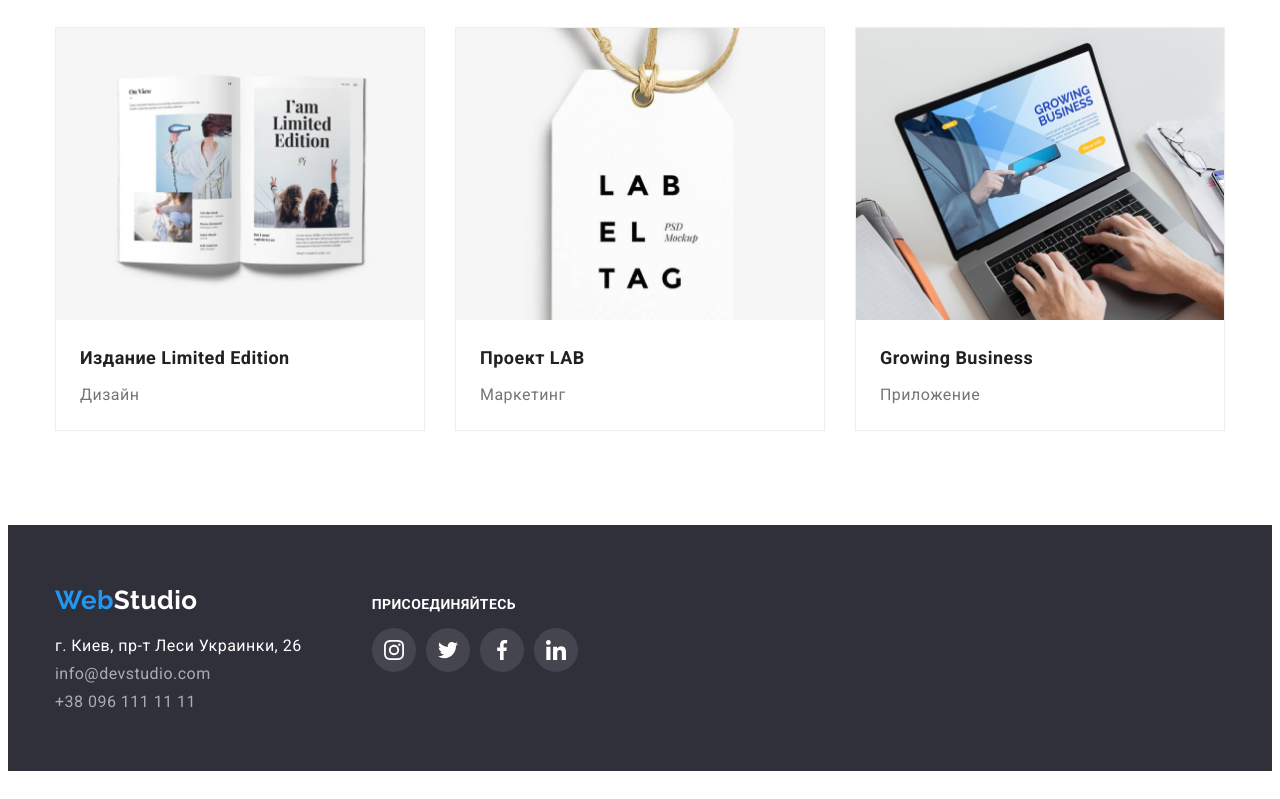
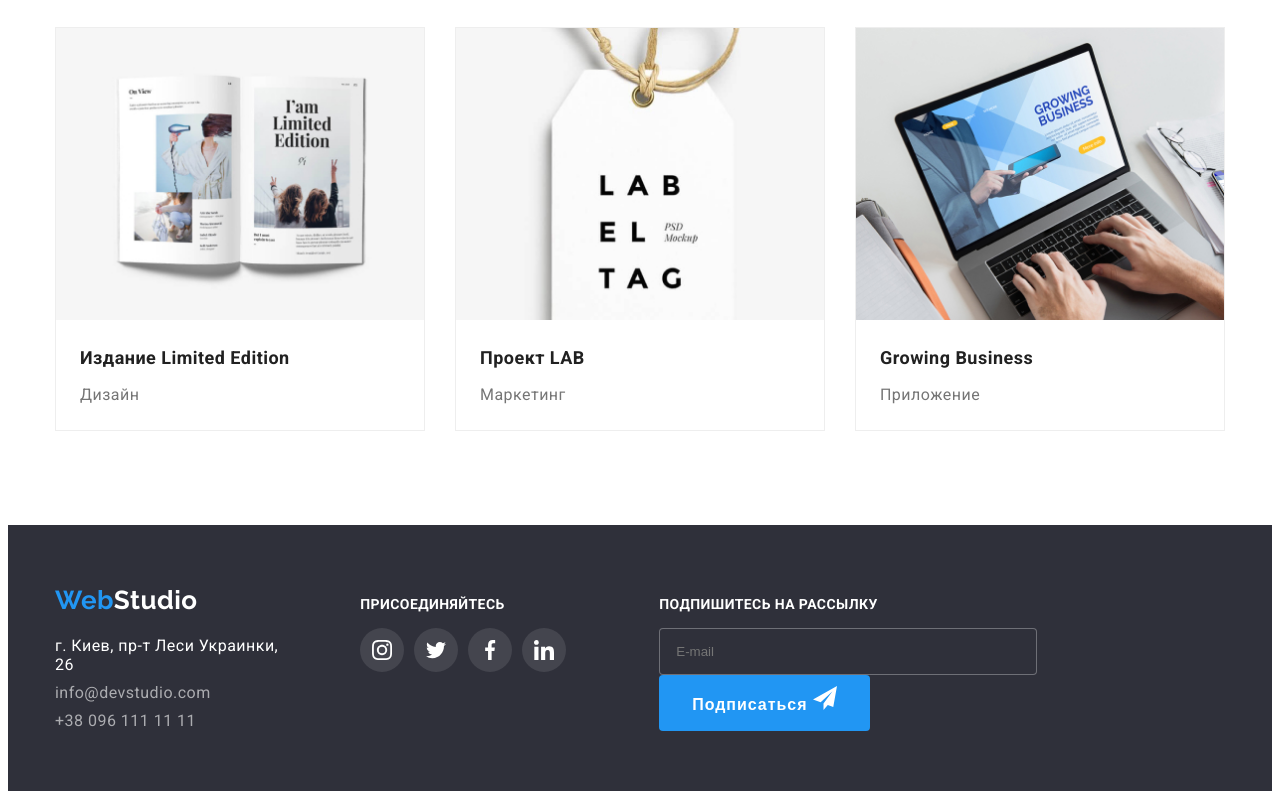
Before and after one commit to ichyryk/goit-markup-hw-06, a plain HTML site: page portfolio.html in a window 1280 px wide. Shown: the part 1116-1915 px from the top of the page. Drawn offline with Linux system fonts and the light colour scheme.

Commit message:
Добавляет запутаный код

```diff
--- a/css/common.css
+++ b/css/common.css
@@ -330,3 +330,50 @@ li {
 .phone {
     margin-top: 9px;
 }
+
+/* Footer-subscribe */
+
+/* .subscribe {
+    display: flex;
+} */
+
+.subscribe {
+    margin-left: 93px;
+}
+
+.footer-subscribe {
+    margin: 0;
+    color: var(--primery-white-color);
+    width: 100%;
+    font-size: 14px;
+    line-height: 1.14;
+    letter-spacing: 0.03em;
+    text-transform: uppercase;
+}
+
+.footer-form {
+    margin-top: 15px;
+}
+
+.footer-input {
+    width: 358px;
+    padding-left: 16px;
+    padding-top: 15px;
+    padding-bottom: 15px;
+    border: 1px solid rgba(255, 255, 255, 0.3);
+    border-radius: 4px;
+    color: var(--secondary-text-color);
+    background-color: var(--footer-background-color);
+}
+
+ .footer-subscribe .button {
+    display: flex;
+    justify-content: center;
+    align-items: center;
+    align-self: flex-end;
+}
+.icon-send {
+    width: 24px;
+    height: 24px;
+    fill: var(--primery-white-color)
+}
--- a/css/portfolio.css
+++ b/css/portfolio.css
@@ -81,7 +81,7 @@ img {
 
 }
 
-.button {
+.portfolio-button {
    padding: 10px 32px;
    background-color: #F5F4FA;
    border-radius: 4px;
@@ -96,8 +96,8 @@ img {
    cursor: pointer;
    transition: 250ms cubic-bezier(0.4, 0, 0.2, 1);
 }
-.button:hover,
-.button:focus {
+.portfolio-button:hover,
+.portfolio-button:focus {
    color: var(--primery-white-color);
    background-color: var(--accent-color);
    box-shadow:
@@ -209,3 +209,20 @@ transition: 250ms cubic-bezier(0.4, 0, 0.2, 1);
    font-size: 16px;
    line-height: 1.87;
  }
+
+ /* Button */
+
+ .button {
+   color: var(--primery-white-color);
+   background-color: var(--accent-color);
+   font-weight: 700;
+   font-size: 16px;
+   line-height: 1.8;
+   text-align: center;
+   letter-spacing: 0.06em;
+   text-decoration: none;
+   border-radius: 4px;
+   padding: 10px 32px;
+   min-width: 200;
+   border: 1px solid transparent;
+}
--- a/portfolio.html
+++ b/portfolio.html
@@ -44,19 +44,19 @@
                 <h1 class="flex-title">Портфолио</h1>
                 <ul class="button-list list">
                    <li class="button-item">
-                    <button class="button">Все</button>
+                    <button class="portfolio-button">Все</button>
                    </li>
                     <li class="button-item">
-                        <button class="button">Веб-сайты</button>
+                        <button class="portfolio-button">Веб-сайты</button>
                     </li>
                     <li class="button-item">
-                        <button class="button">Приложения</button>
+                        <button class="portfolio-button">Приложения</button>
                     </li>
                     <li class="button-item">
-                        <button class="button">Дизайн</button>
+                        <button class="portfolio-button">Дизайн</button>
                     </li>
                     <li class="button-item">
-                        <button class="button">Маркетинг</button>
+                        <button class="portfolio-button">Маркетинг</button>
                     </li>
                 </ul>
             <!-- </div> -->
@@ -262,7 +262,17 @@
                     </li>
                 </ul>
             </div>
-        </div>
+            <div class="subscribe">
+                <b class="footer-subscribe">Подпишитесь на рассылку</b>
+                <form class="footer-form">
+                    <input class="footer-input" type="e-mail" name="e-mail" placeholder="E-mail">
+                    <button class="button" type="submit">Подписаться
+                        <svg class="icon-send">
+                            <use href="./images/symbol-defs.svg#icon-subscribe"></use>
+                        </svg>
+                    </button>
+                </form>
+            </div>
     </footer>
 
 
```
Also changed, not shown: index.html (+10 -2 lines).
